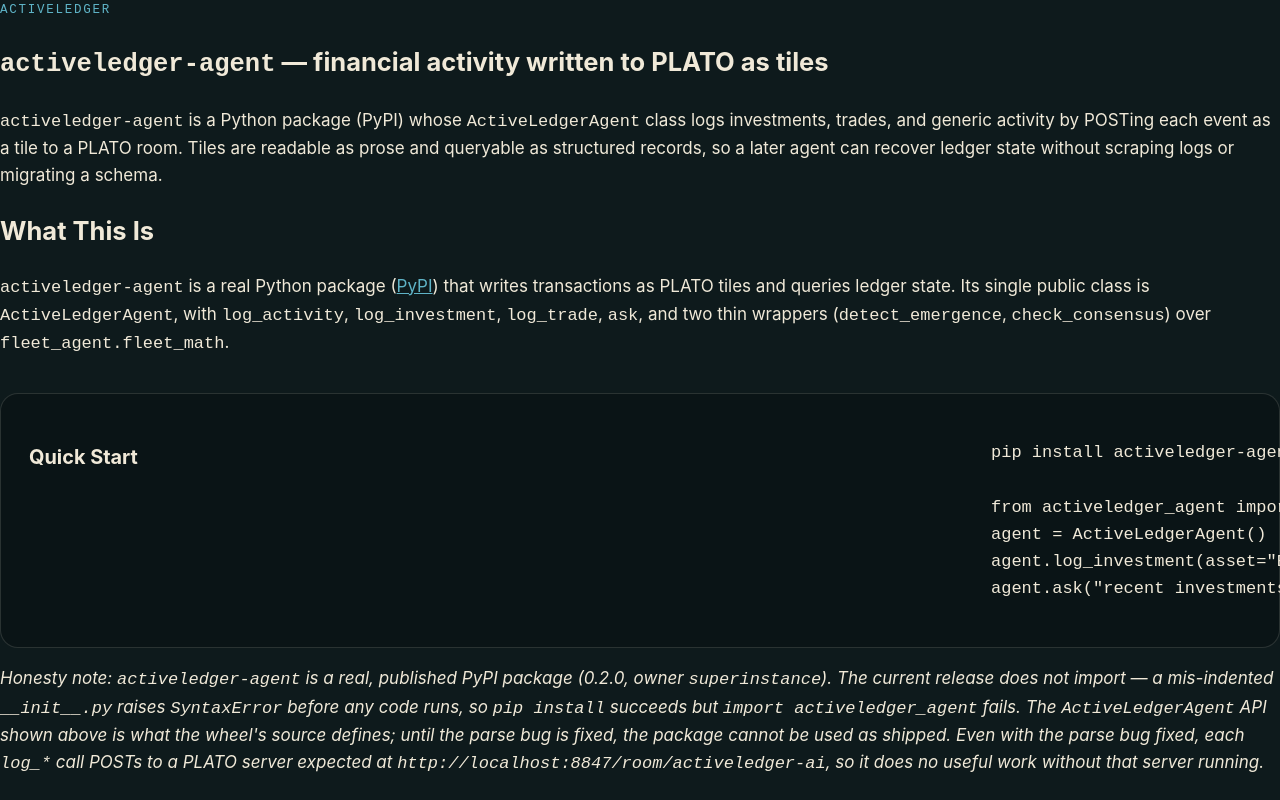
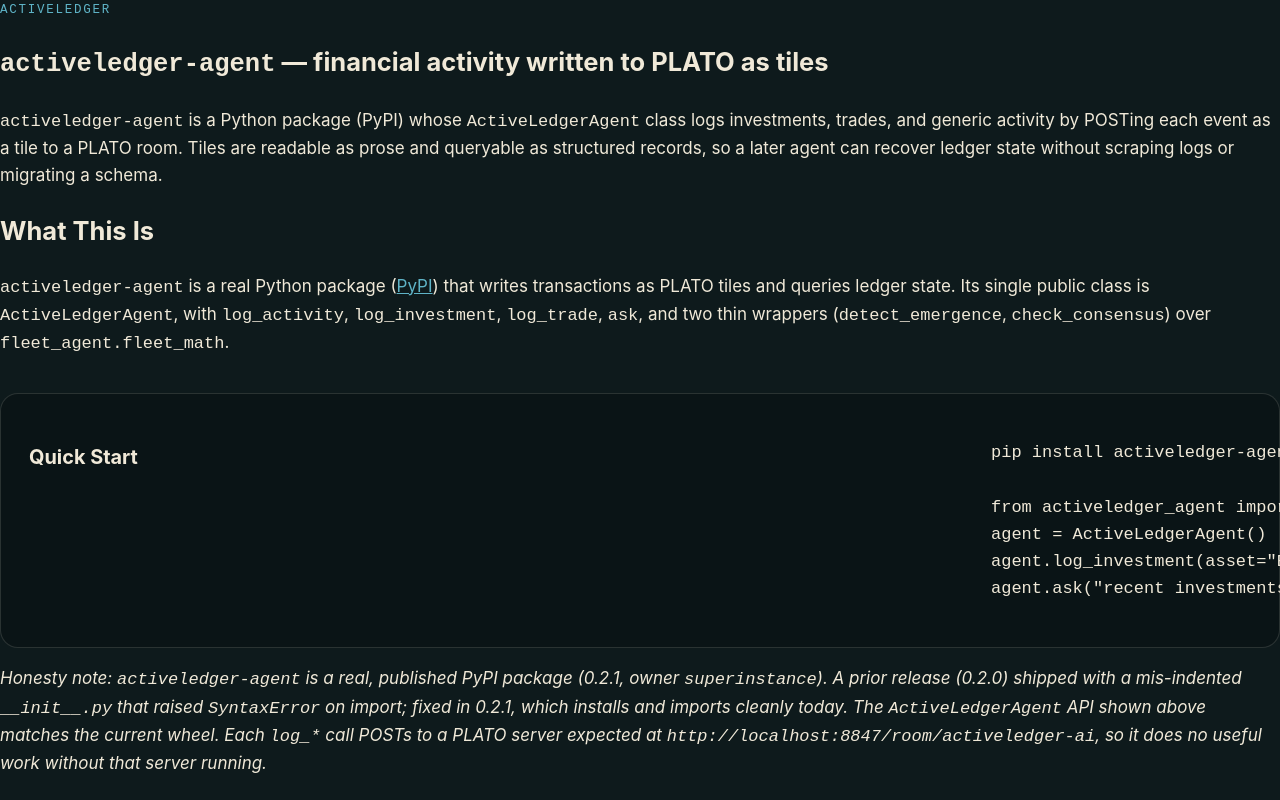
Before and after one commit to purplepincher/activeledger, a plain HTML site: page public/index.html in a window 1280 px wide. Shown: the top 800 px of the page. Drawn offline with Linux system fonts and the light colour scheme.

Commit message:
fix: activeledger-agent 0.2.1 supersedes the 0.2.0-broken finding
The tone-pass agent correctly found and documented 0.2.0's SyntaxError bug
-- accurate when it checked, but this repo fixed and published 0.2.1
later the same session. Updated the README, honesty note, and added an
update pointer to the historical audit doc (kept as the record of the
original finding, not deleted) rather than leaving the site telling
visitors the package doesn't work when it does. Verified against the live
0.2.1 wheel.

```diff
--- a/public/index.html
+++ b/public/index.html
@@ -315,7 +315,7 @@
 
 <!-- COPY: HONESTY_NOTE -->
 <section id="honesty">
-  <p class="honesty-note"><em>Honesty note: <code>activeledger-agent</code> is a real, published PyPI package (0.2.0, owner <code>superinstance</code>). The current release does not import — a mis-indented <code>__init__.py</code> raises <code>SyntaxError</code> before any code runs, so <code>pip install</code> succeeds but <code>import activeledger_agent</code> fails. The <code>ActiveLedgerAgent</code> API shown above is what the wheel's source defines; until the parse bug is fixed, the package cannot be used as shipped. Even with the parse bug fixed, each <code>log_*</code> call POSTs to a PLATO server expected at <code>http://localhost:8847/room/activeledger-ai</code>, so it does no useful work without that server running.</em></p>
+  <p class="honesty-note"><em>Honesty note: <code>activeledger-agent</code> is a real, published PyPI package (0.2.1, owner <code>superinstance</code>). A prior release (0.2.0) shipped with a mis-indented <code>__init__.py</code> that raised <code>SyntaxError</code> on import; fixed in 0.2.1, which installs and imports cleanly today. The <code>ActiveLedgerAgent</code> API shown above matches the current wheel. Each <code>log_*</code> call POSTs to a PLATO server expected at <code>http://localhost:8847/room/activeledger-ai</code>, so it does no useful work without that server running.</em></p>
 </section>
 
 </body>
```
Also changed, not shown: 2 other files.
